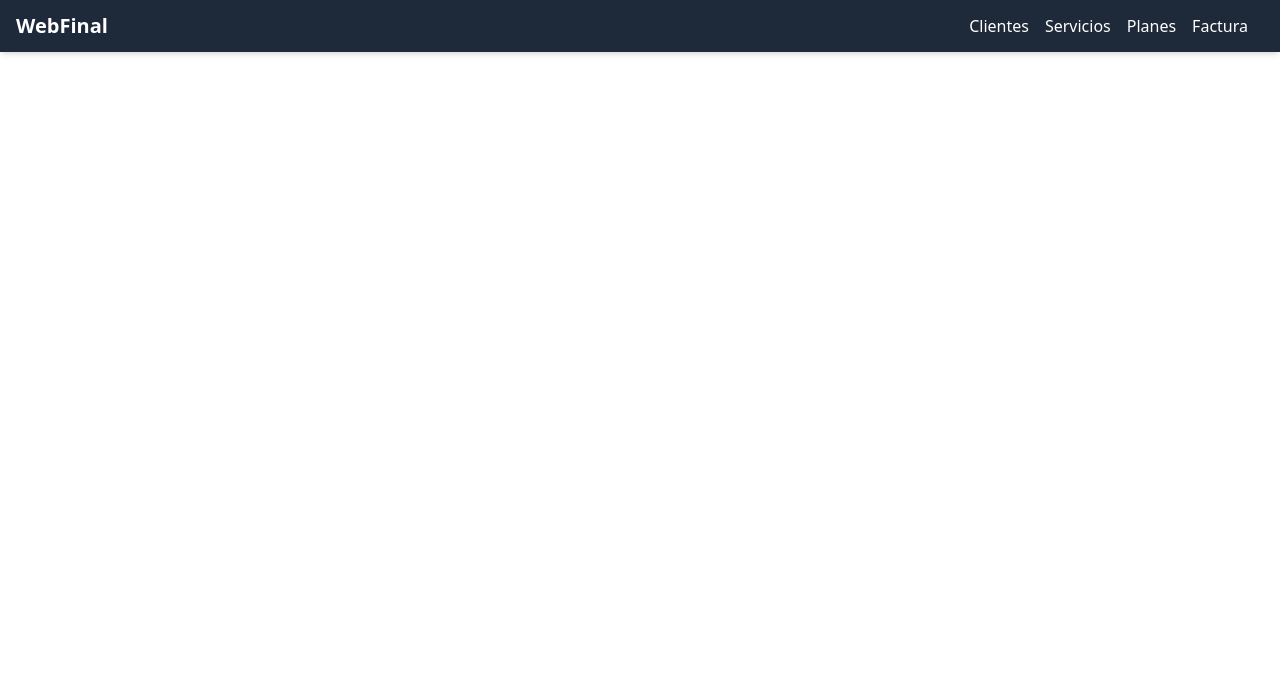
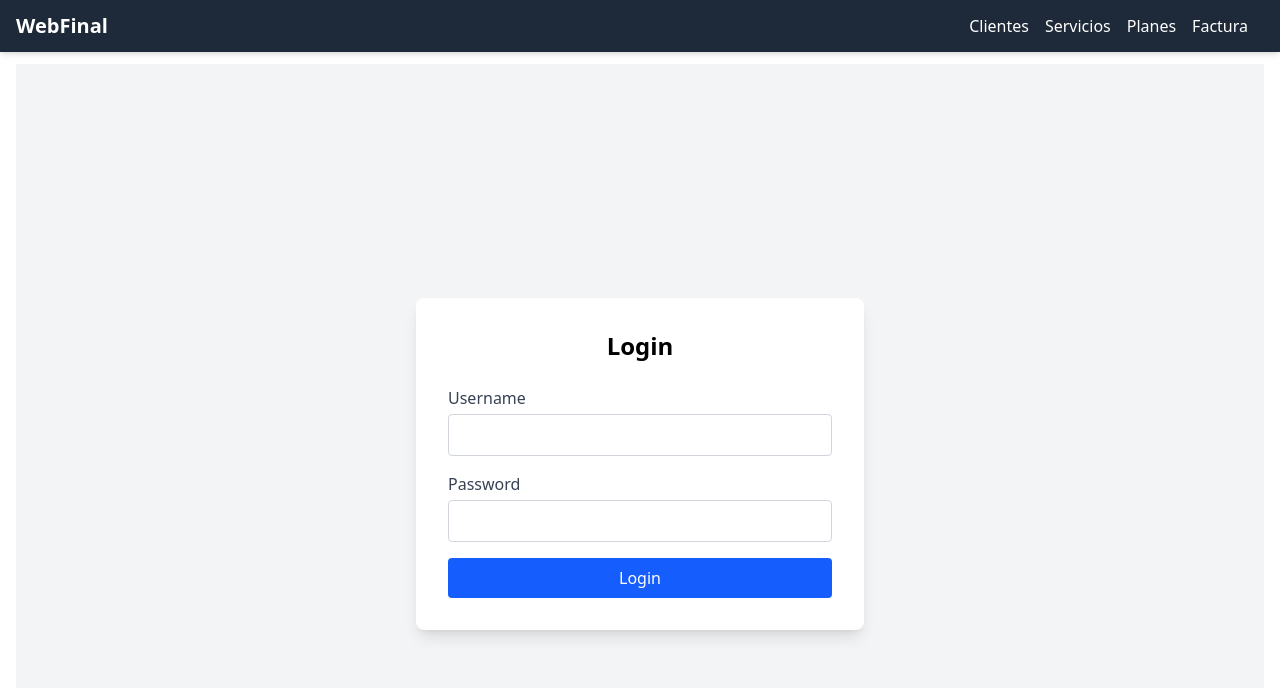
Before and after one commit to anderson-guaman/webFinalFront, an Angular app: page /login in a window 1280 px wide. Before the commit this address led to /. Shown: the top 688 px of the page. Built offline with nearby package versions, Linux system fonts and the light colour scheme; no server answers.

Commit message:
actualizacion login

```diff
--- a/src/app/app.config.ts
+++ b/src/app/app.config.ts
@@ -1,15 +1,16 @@
 import { ApplicationConfig, provideZoneChangeDetection } from '@angular/core';
 import { provideRouter } from '@angular/router';
-import { provideHttpClient } from '@angular/common/http';
+import { HTTP_INTERCEPTORS, provideHttpClient } from '@angular/common/http';
 
 
 import { routes } from './app.routes';
+import { AuthInterceptor } from './auth/interceptors/auth.interceptors';
 
 export const appConfig: ApplicationConfig = {
   providers: [
     provideZoneChangeDetection({ eventCoalescing: true }),
     provideRouter(routes),
-    provideHttpClient()
-
+    provideHttpClient(),
+   { provide: HTTP_INTERCEPTORS, useClass: AuthInterceptor, multi: true }
   ]
 };
--- a/src/app/app.routes.ts
+++ b/src/app/app.routes.ts
@@ -3,12 +3,41 @@ import { ClienteComponent } from './pages/cliente/cliente.component';
 import { ServicioComponent } from './pages/servicio/servicio.component';
 import { AdminPlanComponent } from './pages/adminplan/adminplan.component';
 import { FacturaComponent } from './pages/factura/factura.component';
+import { RoleGuard } from './auth/guards/rol.guard';
+import { LoginComponent } from './pages/login/login.component';
 
 
 export const routes: Routes = [
-  { path: 'clientes', component: ClienteComponent },
-  {path: 'servicios', component: ServicioComponent },
-  {path: 'adminplan', component: AdminPlanComponent },
-  { path: 'facturas', component: FacturaComponent },
-  { path: '', redirectTo: 'clientes', pathMatch: 'full' }, // redirección
+  {
+    path: 'login',
+    component: LoginComponent
+  },
+  {
+    path: 'clientes',
+    component: ClienteComponent,
+    canActivate: [RoleGuard],
+    data: { role: ['user', 'admin'] }
+  },
+  {
+    path: 'servicios',
+    component: ServicioComponent,
+    canActivate: [RoleGuard],
+    data: { role: ['admin'] }
+  },
+  {
+    path: 'adminplan',
+    component: AdminPlanComponent,
+    canActivate: [RoleGuard],
+    data: { role: ['admin'] }
+  },
+  {
+    path: 'facturas',
+    component: FacturaComponent,
+    canActivate: [RoleGuard],
+    data: { role: ['user', 'admin'] }
+  },
+  {
+    path: '',
+    redirectTo: 'clientes',
+    pathMatch: 'full' },
 ];
--- /dev/null
+++ b/src/app/auth/guards/rol.guard.ts
@@ -0,0 +1,31 @@
+import { Injectable } from "@angular/core";
+import { ActivatedRouteSnapshot, CanActivate, Router } from "@angular/router";
+import { AuthService } from "../services/auth.service";
+
+@Injectable({ providedIn: 'root' })
+export class RoleGuard implements CanActivate {
+  constructor(private auth: AuthService, private router: Router) {}
+
+  canActivate(route: ActivatedRouteSnapshot): boolean {
+    const expectedRoles:string[] = route.data['role'];
+    const userRole = this.auth.getUserRole();
+
+    // if (userRole !== expectedRole) {
+    //   this.router.navigate(['/unauthorized']);
+    //   return false;
+    // }
+    // return true;
+
+    if (!userRole) {
+      this.router.navigate(['/login']);
+      return false;
+    }
+
+    if (Array.isArray(expectedRoles) && expectedRoles.includes(userRole)) {
+      return true;
+    }
+
+    this.router.navigate(['/unauthorized']);
+    return false;
+  }
+}
--- /dev/null
+++ b/src/app/auth/interceptors/auth.interceptors.ts
@@ -0,0 +1,20 @@
+import { HttpEvent, HttpHandler, HttpInterceptor, HttpRequest } from "@angular/common/http";
+import { Injectable } from "@angular/core";
+import { AuthService } from "../services/auth.service";
+import { Observable } from "rxjs";
+
+@Injectable()
+export class AuthInterceptor implements HttpInterceptor {
+  constructor(private auth: AuthService) {}
+
+  intercept(req: HttpRequest<any>, next: HttpHandler): Observable<HttpEvent<any>> {
+    const token = this.auth.getToken();
+    if (token) {
+      const cloned = req.clone({
+        headers: req.headers.set('Authorization', `Bearer ${token}`)
+      });
+      return next.handle(cloned);
+    }
+    return next.handle(req);
+  }
+}
--- /dev/null
+++ b/src/app/auth/services/auth.service.ts
@@ -0,0 +1,33 @@
+import { HttpClient } from "@angular/common/http";
+import { Injectable } from "@angular/core";
+import { tap } from "rxjs";
+
+@Injectable({ providedIn: 'root' })
+export class AuthService {
+  private apiUrl = 'http://localhost:3000/auth';
+  private tokenKey = 'token';
+
+  constructor(private http: HttpClient) {}
+
+  login(username: string, password: string) {
+    return this.http.post<{ access_token: string }>(`${this.apiUrl}/login`, { username, password })
+      .pipe(tap(res => {
+        localStorage.setItem(this.tokenKey, res.access_token);
+      }));
+  }
+
+  getToken() {
+    return localStorage.getItem(this.tokenKey);
+  }
+
+  logout() {
+    localStorage.removeItem(this.tokenKey);
+  }
+
+  getUserRole(): string | null {
+    const token = this.getToken();
+    if (!token) return null;
+    const payload = JSON.parse(atob(token.split('.')[1]));
+    return payload.role;
+  }
+}
--- a/src/app/pages/adminplan/adminplan.service.ts
+++ b/src/app/pages/adminplan/adminplan.service.ts
@@ -1,6 +1,7 @@
 import { Injectable } from '@angular/core';
 import { HttpClient } from '@angular/common/http';
 import { Observable } from 'rxjs';
+import { environment } from '../../../environments/environment';
 
 export interface Plan {
   id?: number;
@@ -14,7 +15,7 @@ export interface Plan {
 })
 export class AdminPlanService {
   // private baseUrl = 'http://localhost:3000';
-  private baseUrl = 'https://webfinal-micro.onrender.com';
+  private baseUrl = environment.baseUrl;
 
   constructor(private http: HttpClient) {}
 
--- a/src/app/pages/cliente/cliente.service.ts
+++ b/src/app/pages/cliente/cliente.service.ts
@@ -1,6 +1,7 @@
 import { Injectable } from '@angular/core';
 import { HttpClient } from '@angular/common/http';
 import { Observable } from 'rxjs';
+import { environment } from '../../../environments/environment';
 
 export interface Cliente {
   idCliente?: number;
@@ -16,7 +17,8 @@ export interface Cliente {
 })
 export class ClienteService {
   // private apiUrl = 'http://localhost:3000/ClientController';
-  private apiUrl = 'https://webfinal-micro.onrender.com/ClientController';
+  private urlBase = environment.baseUrl;
+  private apiUrl = `${this.urlBase}/ClientController`
 
 
   constructor(private http: HttpClient) {}
--- a/src/app/pages/factura/factura.service.ts
+++ b/src/app/pages/factura/factura.service.ts
@@ -1,6 +1,7 @@
 import { Injectable } from '@angular/core';
 import { HttpClient } from '@angular/common/http';
 import { Observable } from 'rxjs';
+import { environment } from '../../../environments/environment';
 
 // Interfaces para tipado de datos
 export interface Cliente {
@@ -45,11 +46,12 @@ export interface PagoPayload {
 })
 export class FacturaService {
   //   private baseUrl = 'http://localhost:3000/FacturaController';
-  private baseUrl = 'https://webfinal-micro.onrender.com/FacturaController';
-  private servicioUrl = 'https://webfinal-micro.onrender.com/ServicioController';
+  private urlBase = environment.baseUrl;
+  private baseUrl = `${this.urlBase}/FacturaController`;
+  private servicioUrl = `${this.urlBase}/ServicioController`;
   //   private servicioUrl = 'http://localhost:3000/ServicioController';
 
-  constructor(private http: HttpClient) {}
+  constructor(private http: HttpClient) { }
 
 
   getFacturas(): Observable<Factura[]> {
--- /dev/null
+++ b/src/app/pages/login/login.component.html
@@ -0,0 +1,40 @@
+<div class="min-h-screen flex items-center justify-center bg-gray-100">
+  <div class="bg-white shadow-lg rounded-lg p-8 max-w-md w-full">
+    <h2 class="text-2xl font-bold mb-6 text-center">Login</h2>
+
+    <form (submit)="onSubmit()" class="space-y-4">
+      <div>
+        <label class="block text-gray-700 mb-1">Username</label>
+        <input
+          [(ngModel)]="username"
+          name="username"
+          required
+          class="w-full border border-gray-300 rounded px-3 py-2 focus:outline-none focus:ring focus:border-blue-500"
+        />
+      </div>
+
+      <div>
+        <label class="block text-gray-700 mb-1">Password</label>
+        <input
+          [(ngModel)]="password"
+          type="password"
+          name="password"
+          required
+          class="w-full border border-gray-300 rounded px-3 py-2 focus:outline-none focus:ring focus:border-blue-500"
+        />
+      </div>
+
+      <button
+        type="submit"
+        class="w-full bg-blue-600 text-white py-2 rounded hover:bg-blue-700 transition"
+      >
+        Login
+      </button>
+
+      @if ( error ) {
+        <p class="text-red-600 text-center">{{ error }}</p>
+      }
+
+    </form>
+  </div>
+</div>
--- /dev/null
+++ b/src/app/pages/login/login.component.ts
@@ -0,0 +1,38 @@
+import { Component } from '@angular/core';
+import { AuthService } from '../../auth/services/auth.service';
+import { Router } from '@angular/router';
+import { FormsModule } from '@angular/forms';
+
+@Component({
+  selector: 'app-login',
+  imports: [FormsModule],
+  templateUrl: './login.component.html',
+})
+export class LoginComponent {
+  username = '';
+  password = '';
+  error: string | null = null;
+
+  constructor(
+    private authService: AuthService,
+    private router: Router
+  ) { }
+
+  onSubmit() {
+    this.authService.login(this.username, this.password).subscribe({
+      next: () => {
+        const role = this.authService.getUserRole();
+        if (role === 'admin') {
+          this.router.navigate(['/servicios']);
+        } else if (role === 'user') {
+          this.router.navigate(['/clientes']);
+        } else {
+          this.error = 'Unknown role';
+        }
+      },
+      error: () => {
+        this.error = 'Invalid credentials';
+      }
+    });
+  }
+}
--- a/src/app/pages/servicio/servicio.service.ts
+++ b/src/app/pages/servicio/servicio.service.ts
@@ -1,6 +1,7 @@
 import { Injectable } from '@angular/core';
 import { HttpClient } from '@angular/common/http';
 import { Observable } from 'rxjs';
+import { environment } from '../../../environments/environment';
 
 export interface ServicioPayload {
   nombre: string;
@@ -14,7 +15,7 @@ export interface ServicioPayload {
 })
 export class ServicioService {
   // private baseUrl = 'http://localhost:3000';
-  private baseUrl = 'https://webfinal-micro.onrender.com';
+  private baseUrl = environment.baseUrl;
 
   constructor(private http: HttpClient) {}
 
```
Lines whose indentation alone changed are shown as unchanged.
